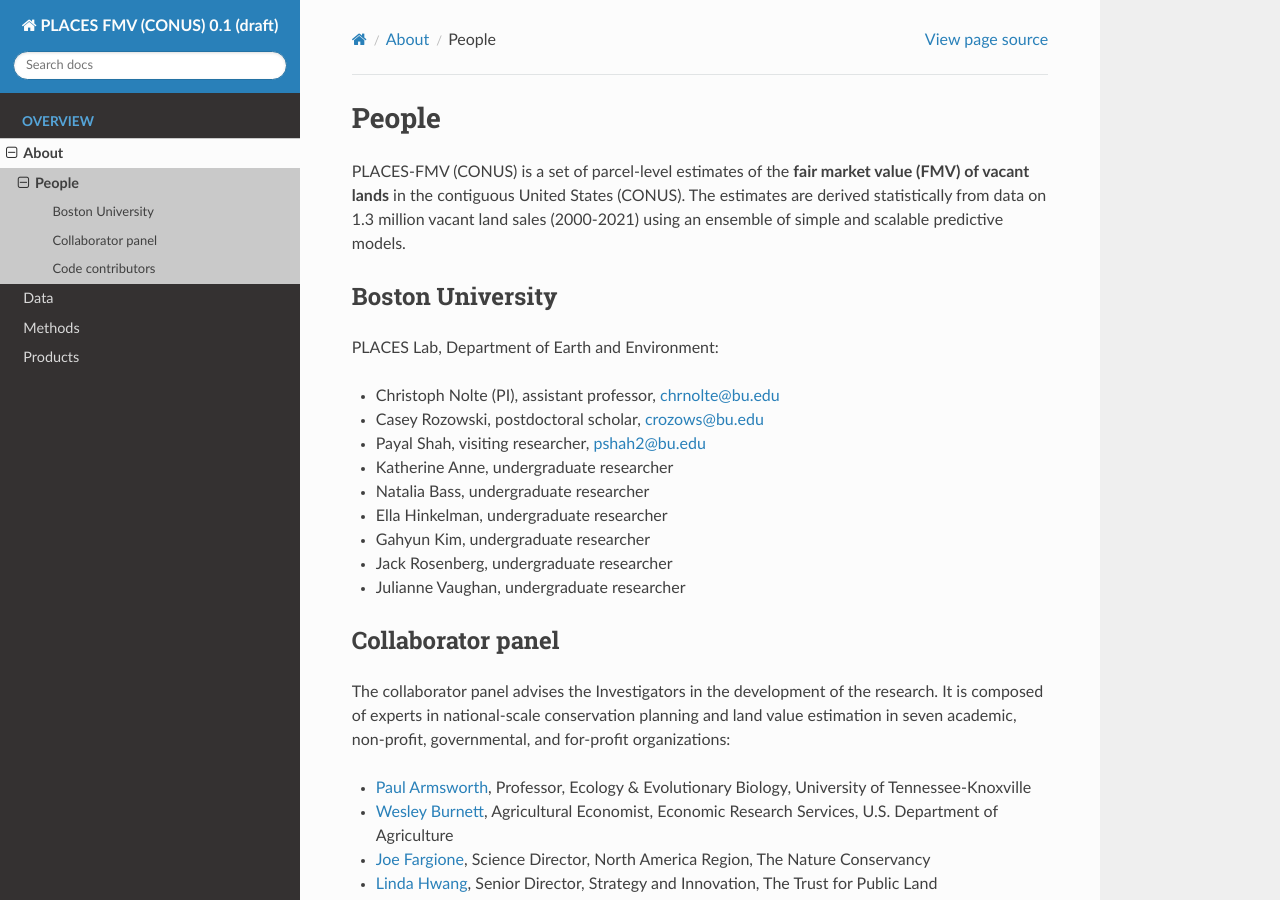
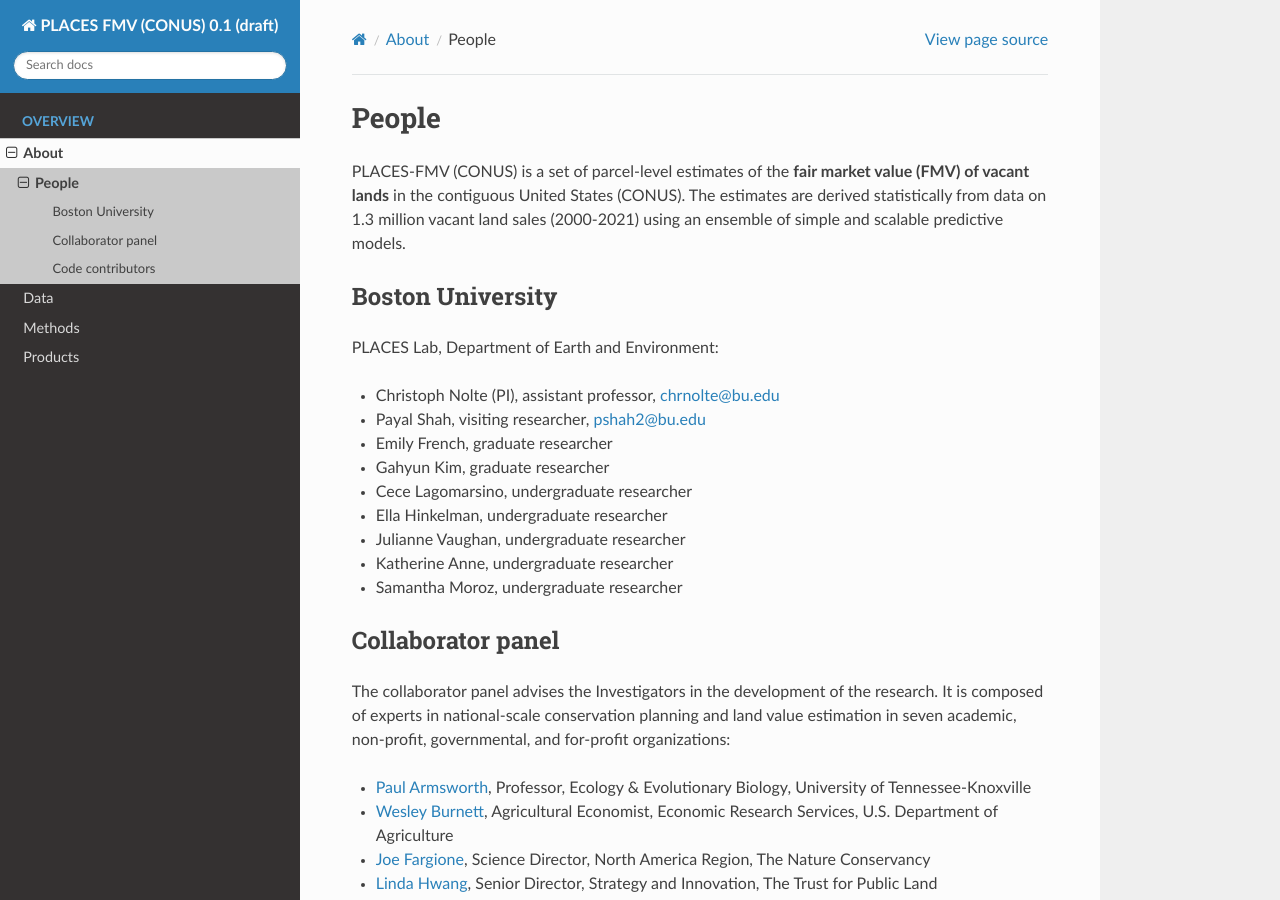
Before and after one commit to chrnolte/places-conus, a Sphinx documentation site: the page built from docs/about/people.rst, in a window 1280 px wide and 900 px high. Built offline with Sphinx 7.4.7 and the Read the Docs theme 2.0.0, drawn with Linux system fonts in a browser that asks for light colours.

Commit message:
Updated team

```diff
--- a/docs/about/people.rst
+++ b/docs/about/people.rst
@@ -11,14 +11,14 @@
 PLACES Lab, Department of Earth and Environment:
 
 * Christoph Nolte (PI), assistant professor, `chrnolte@bu.edu <mailto:chrnolte@bu.edu>`_
-* Casey Rozowski, postdoctoral scholar, `crozows@bu.edu <mailto:crozows@bu.edu>`_
 * Payal Shah, visiting researcher, `pshah2@bu.edu <mailto:pshah2@bu.edu>`_
+* Emily French, graduate researcher
+* Gahyun Kim, graduate researcher
+* Cece Lagomarsino, undergraduate researcher
+* Ella Hinkelman, undergraduate researcher
+* Julianne Vaughan, undergraduate researcher
 * Katherine Anne, undergraduate researcher
-* Natalia Bass, undergraduate researcher
-* Ella Hinkelman, undergraduate researcher
-* Gahyun Kim, undergraduate researcher
-* Jack Rosenberg, undergraduate researcher
-* Julianne Vaughan, undergraduate researcher
+* Samantha Moroz, undergraduate researcher
 
 
 ******************
```
